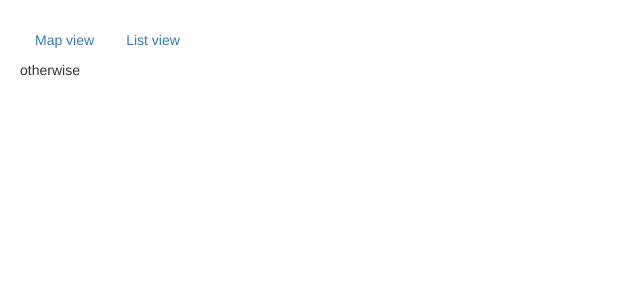
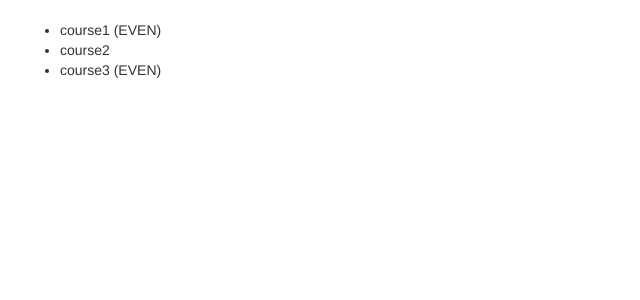
Before and after one commit to Vnkakmt/AngularFundamentals, an Angular app: page / in a window 1280 px wide. Shown: the top 300 px of the page, without its empty margins (0-640 px from the left). Built offline with nearby package versions, Linux system fonts and the light colour scheme.

Commit message:
Directives:- ngFor

```diff
--- a/src/app/app.component.html
+++ b/src/app/app.component.html
@@ -1,10 +1,6 @@
-<ul class="nav nav-pills">
-    <li [class.active]="viewMode == 'map'"><a (click)="viewMode='map'">Map view</a></li>
-    <li [class.active]="viewMode == 'list'"><a (click)="viewMode='list'">List view</a></li>
+<ul>
+    <!-- <li *ngFor="let course of courses; index as i"> --> <!-- to get index-->
+        <li *ngFor="let course of courses; even as isEven"> <!-- to get even index as true or false-->
+       {{course.name}} <span *ngIf="isEven">(EVEN)</span>
+    </li>
 </ul>
-
-<div [ngSwitch]="viewMode">
-    <div *ngSwitchCase="'map'">Map view content</div>
-    <div *ngSwitchCase="'list'">List view content</div>
-    <div *ngSwitchDefault>otherwise</div>
-</div>
--- a/src/app/app.component.ts
+++ b/src/app/app.component.ts
@@ -7,5 +7,10 @@ import { FavoriteChangedEventArgs } from './assignment/assignment.component';
   styleUrls: ['./app.component.css']
 })
 export class AppComponent {
-  viewMode='somethingElse';
+  courses = [
+    {id:1, name:'course1'},
+    {id:1, name:'course2'},
+    {id:1, name:'course3'},
+  ];
+
 }
```
